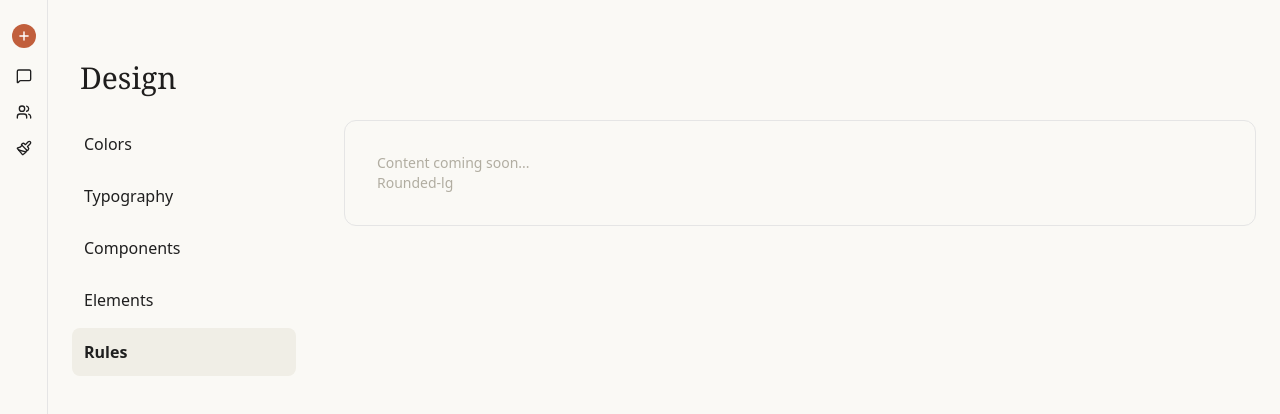
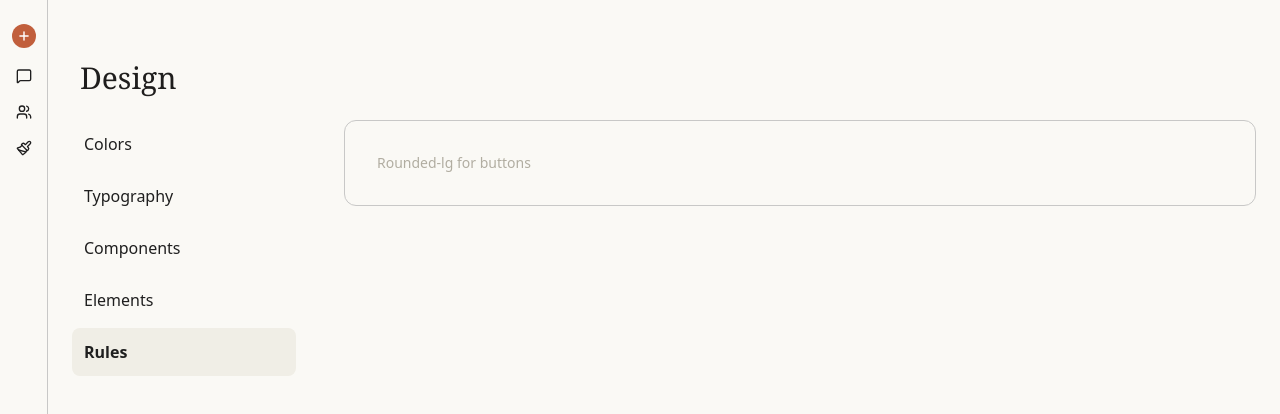
Before and after one commit to SwanHub/claudeiscoding, a Next.js app: page /design/rules in a window 1280 px wide. Shown: the top 414 px of the page. Built offline with nearby package versions, Linux system fonts and the light colour scheme.

Commit message:
borders and colors

```diff
--- a/src/app/design/colors/page.tsx
+++ b/src/app/design/colors/page.tsx
@@ -12,11 +12,11 @@ const ColorSwatch = ({
   return (
     <div
       className={`flex gap-4 items-center ${
-        showBorder ? "border-b border-border pb-4" : ""
+        showBorder ? "border-b-[0.5px] border-border pb-4" : ""
       }`}
     >
       <div
-        className="w-16 h-16 flex-shrink-0 border-border border"
+        className="w-16 h-16 flex-shrink-0 border-border border-[0.5px]"
         style={{ backgroundColor: color.value }}
       />
 
--- a/src/app/design/elements/page.tsx
+++ b/src/app/design/elements/page.tsx
@@ -5,7 +5,7 @@ const ElementsPage = () => {
   return (
     <LightArea>
       <section className="flex flex-col">
-        <span className="flex flex-col pb-4 mb-4 border-b border-border">
+        <span className="flex flex-col pb-4 mb-4 border-b-[0.5px] border-border">
           <NavButton
             href="/design/elements"
             isActive={true}
--- a/src/app/design/rules/page.tsx
+++ b/src/app/design/rules/page.tsx
@@ -3,8 +3,7 @@ import LightArea from "@/containers/LightArea";
 const RulesPage = () => {
   return (
     <LightArea>
-      <p className="text-sm text-claude-gray">Content coming soon...</p>
-      <p className="text-sm text-claude-gray">Rounded-lg</p>
+      <p className="text-sm text-claude-gray">Rounded-lg for buttons</p>
     </LightArea>
   );
 };
--- a/src/app/globals.css
+++ b/src/app/globals.css
@@ -7,7 +7,7 @@
   --claude-beige: #f4f3ee;
   --claude-gray: #b1ada1;
   --claude-dark: #1f1f1f;
-  --border-color: #e5e5e5;
+  --border-color: #c8c8c7;
   --highlight-active: #f0eee6;
   --highlight-hover: #f5f4ed;
   --font-dark: #1f1e1d;
@@ -20,7 +20,7 @@
   --color-claude-beige: #f4f3ee;
   --color-claude-gray: #b1ada1;
   --color-claude-dark: #1f1f1f;
-  --color-border: #e5e5e5;
+  --color-border: #c8c8c7;
   --color-highlight-active: #f0eee6;
   --color-highlight-hover: #f5f4ed;
   --color-font-dark: #1f1e1d;
--- a/src/containers/LightArea.tsx
+++ b/src/containers/LightArea.tsx
@@ -1,5 +1,9 @@
 const LightArea = ({ children }: { children: React.ReactNode }) => {
-  return <div className="p-8 rounded-xl border border-border">{children}</div>;
+  return (
+    <div className="p-8 rounded-xl border-[0.5px] border-border">
+      {children}
+    </div>
+  );
 };
 
 export default LightArea;
```
